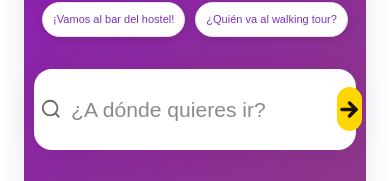
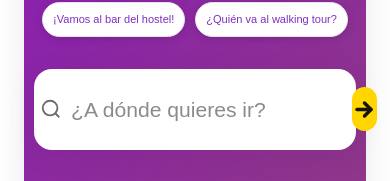
Before and after one commit to givemefire44/hostels.ar, a Next.js app: page / in a window 390 px wide. Shown: the part 371-552 px from the top of the page. Built offline with nearby package versions, Linux system fonts and the light colour scheme.

Commit message:
Update globals.css

```diff
--- a/app/globals.css
+++ b/app/globals.css
@@ -276,7 +276,7 @@ body {
     align-items: center;
   }
   .vamos-btn.maize {
-    margin-left: -15px;
+    margin-left: 0px;
     width: 44px;
     height: 44px;
     border-radius: 13px;
```
